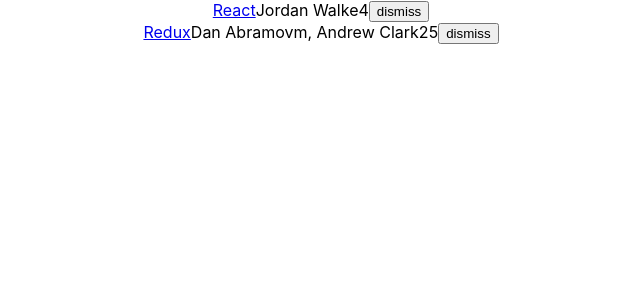
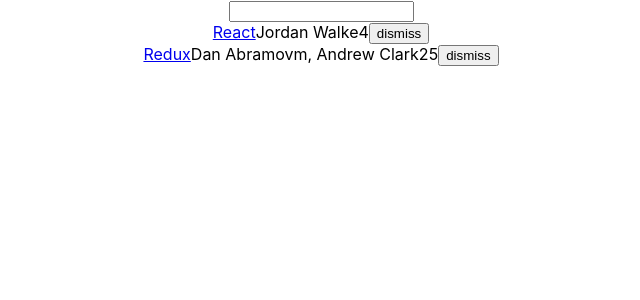
Before and after one commit to rockpell/reactPractice, a React (Create React App) app: page / in a window 1280 px wide. Shown: the top 300 px of the page, without its empty margins (319-959 px from the left). Built offline with nearby package versions, Linux system fonts and the light colour scheme.

Commit message:
폼 입력에 이벤트 핸들러 코드 추가

```diff
--- a/src/App.js
+++ b/src/App.js
@@ -19,6 +19,9 @@
   },
 ];
 
+const isSearched = searchTerm => item =>
+ item.title.toLowerCase().includes(searchTerm.toLowerCase());
+
 class App extends Component{
 
   constructor(props){
@@ -26,22 +29,32 @@
 
     this.state = {
       list,
+      searchTerm: '',
     };
 
     this.onDismiss = this.onDismiss.bind(this);
+    this.onSearchChange = this.onSearchChange.bind(this);
   }
 
   onDismiss(id){
-    const isNotId = item => item.objectID != id;
+    const isNotId = item => item.objectID !== id;
     const updatedList = this.state.list.filter(isNotId); // 조건과 일치하지 않는 엘리먼트를 배열에서 제외한다.(false인)
 
     this.setState({list: updatedList});
   }
 
+  onSearchChange(event){
+    this.setState({searchTerm: event.target.value});
+  }
+
   render(){
     return (
       <div className="App">
-        {this.state.list.map(item =>
+        <form>
+          <input type="text"
+          onChange={this.onSearchChange}/>
+        </form>
+        {this.state.list.filter(isSearched(this.state.searchTerm)).map(item =>
           <div key={item.objectID}>
             <sapn>
               <a href={item.url}>{item.title}</a>
```
